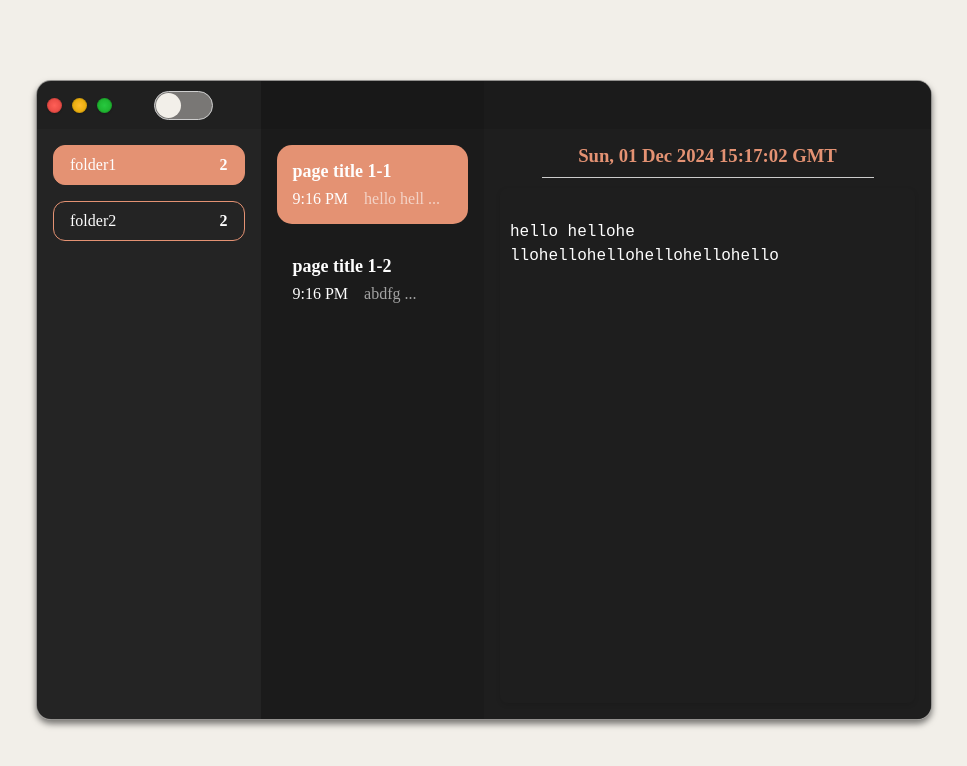
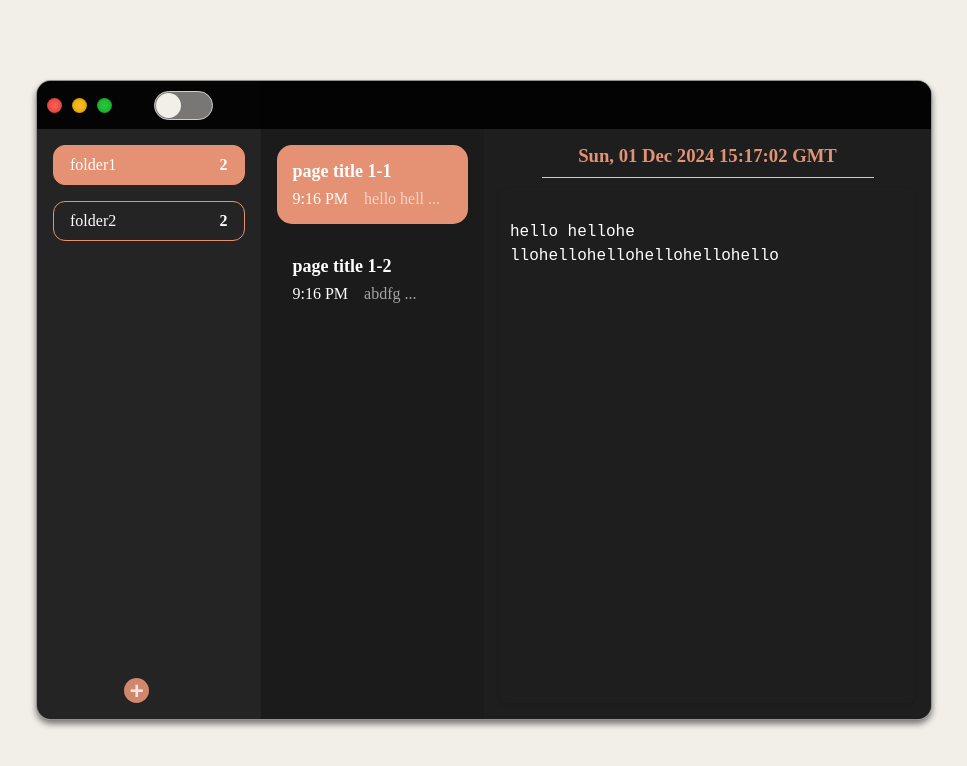
Before and after one commit to ggorcl/notes, a React (Create React App) app: page / in a window 1280 px wide. Shown: the top 766 px of the page, without its empty margins (156-1123 px from the left). Built offline with nearby package versions, Linux system fonts and the light colour scheme.

Commit message:
new folder

```diff
--- a/src/App.tsx
+++ b/src/App.tsx
@@ -4,12 +4,15 @@ import { ToggleButton } from "./components/ToggleButton";
 import { Folders } from "./components/Folders";
 import { Folder } from "./components/Folder";
 import { Note } from "./components/Note";
-import { useSelector } from 'react-redux'
+import { useDispatch, useSelector } from 'react-redux'
 import { RootState } from './redux/store'
+import { addFolder } from "./redux/dataSlice";
+import { NewFolderButton } from "./components/NewFolderButton";
 
 function App() {
   const primaryColor = useSelector((state: RootState) => state.primaryColor)
   const [allFoldersVisible, setAllFoldersVisible] = useState(true);
+  const dispatch = useDispatch()
 
   const toggleAllFoldersVisiblity = () => {
     setAllFoldersVisible((prev) => !prev);
@@ -27,6 +30,9 @@ function App() {
         className="folders-container section"
       >
         <Folders />
+        <div className="new-folder-btn-container">
+          <NewFolderButton />
+        </div>
       </div>
       <div className="folder-container section" style={allFoldersVisible ? { width: "25%", left: "25%" } : { width: "30%", left: "0" }}>
         <Folder />
--- a/src/components/Folder.tsx
+++ b/src/components/Folder.tsx
@@ -5,11 +5,10 @@ import { RootState } from "../redux/store";
 export function Folder() {
   const selectedFolder = useSelector((state: RootState) => state.selectedFolder);
   const dataSlice = useSelector((state: RootState) => state.dataSlice);
-  console.log(dataSlice[selectedFolder]);
   return (
     <div>
       {dataSlice &&
-        dataSlice[selectedFolder].map((element, index) => {
+        dataSlice[selectedFolder]?.map((element, index) => {
           return (
             <NoteItem key={`note-item-0${index}`} time={"9:16 PM"} title={element.title} content={element.content} index={index} />
 
--- a/src/components/Folders.tsx
+++ b/src/components/Folders.tsx
@@ -1,12 +1,13 @@
+import { addFolder } from "../redux/dataSlice";
 import { RootState } from "../redux/store";
 import { FolderItem } from "./FolderItem";
-import { useSelector } from "react-redux";
+import { useDispatch, useSelector } from "react-redux";
 
 export function Folders() {
   const dataSlice = useSelector((state: RootState) => state.dataSlice);
 
   return (
-    <div>
+    <div className="folders-container-main">
       {dataSlice && Object.keys(dataSlice).map((foldername, index) => {
         return <FolderItem key={`folder-item-00${index}`} folderName={foldername} itemCount={dataSlice[foldername].length} />
       })}
--- /dev/null
+++ b/src/components/NewFolderButton.tsx
@@ -0,0 +1,13 @@
+import { useDispatch } from "react-redux"
+import { addFolder } from "../redux/dataSlice"
+
+export function NewFolderButton() {
+    const dispatch = useDispatch()
+    return (
+        <>
+            <button className="new-folder-btn" onClick={() => dispatch(addFolder())}>
+                <span className="plus-icon">+</span>
+            </button>
+        </>
+    )
+}
--- a/src/components/Note.tsx
+++ b/src/components/Note.tsx
@@ -16,7 +16,7 @@ export function Note() {
         <div className="note">
             <h3 className="note-heading" style={{ color: `${primaryColor}` }}>{new Date().toUTCString().toString()}</h3>
             <hr className="note-divider" />
-            <textarea value={dataSlice[selectedFolder][selectedNote]?.content} className="note-content" onChange={(e) => handleUpdate(e.target.value)}></textarea>
+            <textarea value={dataSlice && dataSlice[selectedFolder] && dataSlice[selectedFolder][selectedNote]?.content} className="note-content" onChange={(e) => handleUpdate(e.target.value)}></textarea>
         </div>
     )
 }
--- a/src/index.css
+++ b/src/index.css
@@ -35,7 +35,7 @@
   height: 48px;
   display: flex;
   align-items: center;
-  background-color: rgba(0, 0, 0, 0.1);
+  background-color: rgba(0, 0, 0, 0.9);
   position: absolute;
   z-index: 10;
 }
@@ -129,6 +129,7 @@
   transition: all var(--animation-time) ease;
   color: #fefefe;
   padding-top: 48px;
+  overflow-y: scroll;
 }
 
 .section div:first-of-type{
@@ -139,6 +140,46 @@
   background-color: #242424;
   flex: 1;
 }
+
+.folders-container-main{
+  height: 100%;
+  position: relative;
+}
+
+.new-folder-btn-container{
+  position: absolute;
+  bottom: 0;
+  width: calc(25% - 1.5em);
+  display: grid;
+  place-items: center;
+  padding-bottom: 1em;
+}
+
+.new-folder-btn{
+  width: 25px;
+  height: 25px;
+  border-radius: 50%;
+  background-color: var(--primary-color);
+  border: none;
+  display: flex;
+  justify-content: center;
+  align-items: center;
+  font-size: 24px;
+  color: #fefefe;
+  cursor: pointer;
+  transition: opacity var(--animation-time) ease;
+  opacity: 0.9;
+}
+
+.new-folder-btn:hover {
+  opacity: 1;
+}
+
+.plus-icon {
+  font-weight: bold; /* Makes the plus sign bolder */
+  user-select: none;
+}
+
 
 .folder-container{
   background-color: #1B1B1B;
@@ -169,6 +210,7 @@
   height: 2.5em;
   transition: all var(--animation-time) ease;
   cursor: pointer;
+  user-select: none;
 }
 
 .folder-item:hover {
@@ -219,6 +261,7 @@
   border-radius: 15px;
   margin-bottom: 1em;
   cursor: pointer;
+  user-select: none;
 }
 
 .note-item:hover{
--- a/src/redux/dataSlice.tsx
+++ b/src/redux/dataSlice.tsx
@@ -6,9 +6,7 @@ interface Note {
   content: string;
 }
 
-type DataSliceState = Record<string, Note[]>;
-
-const initialState: DataSliceState = {
+const initialState: { [key: string]: Note[] } = {
   folder1: [
     {
       time: "10:00 AM",
@@ -44,9 +42,13 @@ const dataSlice = createSlice({
       if (state[folder] && state[folder][index]) {
         state[folder][index].content = newContent;
       }
+    },
+    addFolder: (state, action: PayloadAction<void>) => {
+      const totalFolders = Object.keys(state).length;
+      state[`New Folder ${totalFolders + 1}`] = []
     }
   },
 });
 
-export const { updateDataSlice } = dataSlice.actions;
+export const { updateDataSlice, addFolder } = dataSlice.actions;
 export default dataSlice.reducer;
```
